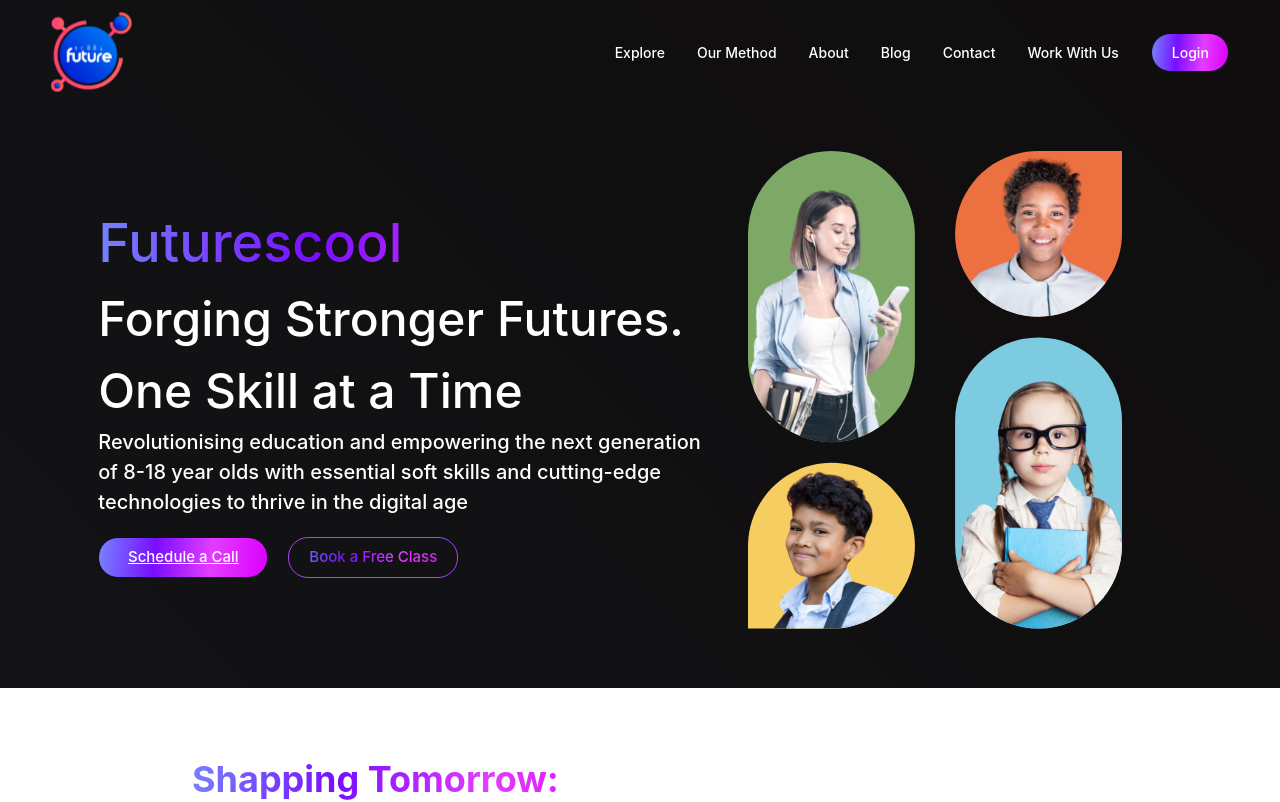
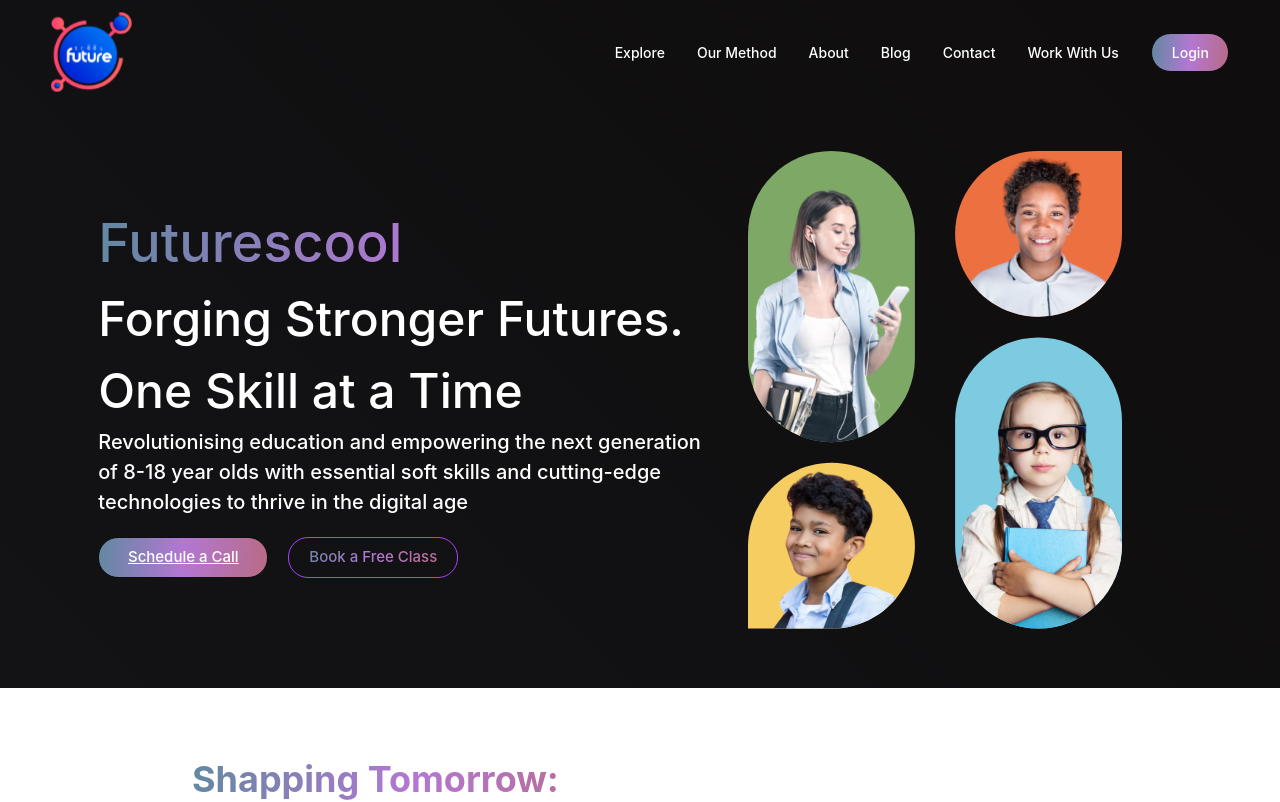
Before and after one commit to re-gis/fwdalls_client, a React (Vite) app: page / in a window 1280 px wide. Shown: the top 802 px of the page. Built offline with nearby package versions, Linux system fonts and the light colour scheme.

Commit message:
color-fix

```diff
--- a/src/App.css
+++ b/src/App.css
@@ -7,7 +7,7 @@
 }
 
 .bg {
-  background: linear-gradient(95deg, #7583ff, #780EFF, #E43DFF, #DB00FF);
+  background: linear-gradient(95deg, #6288A1, #B377D3, #B86B85);
   border: 1px solid #0f0d0d;
 }
 
@@ -43,7 +43,7 @@
   display: inline-block;
   background: #242A3A;
   border: 1px solid #A842FF;
-  background: linear-gradient(95deg, #7583ff, #780EFF, #E43DFF, #DB00FF);
+  background: linear-gradient(95deg, #6288A1, #B377D3, #B86B85);
   color: transparent;
   background-clip: text;
   -webkit-background-clip: text;
@@ -51,7 +51,7 @@
 }
 
 .gradient-underline-inverse:hover {
-  background: linear-gradient(95deg, #7583ff, #780EFF, #E43DFF, #DB00FF);
+  background: linear-gradient(95deg, #6288A1, #B377D3, #B86B85);
   border: 1px solid transparent;
   color: white !important;
 }
@@ -64,7 +64,7 @@
   height: 0px;
   width: 100%;
   opacity: 0;
-  background: linear-gradient(95deg, #7583ff, #780EFF, #E43DFF, #DB00FF);
+  background: linear-gradient(95deg, #6288A1, #B377D3, #B86B85);
 }
 
 
@@ -75,7 +75,7 @@
 
 
 .gradient-font {
-  background: linear-gradient(95deg, #7583ff, #780EFF, #E43DFF, #DB00FF);
+  background: linear-gradient(95deg, #6288A1, #B377D3, #B86B85);
   color: transparent;
   background-clip: text;
   -webkit-background-clip: text;
```
